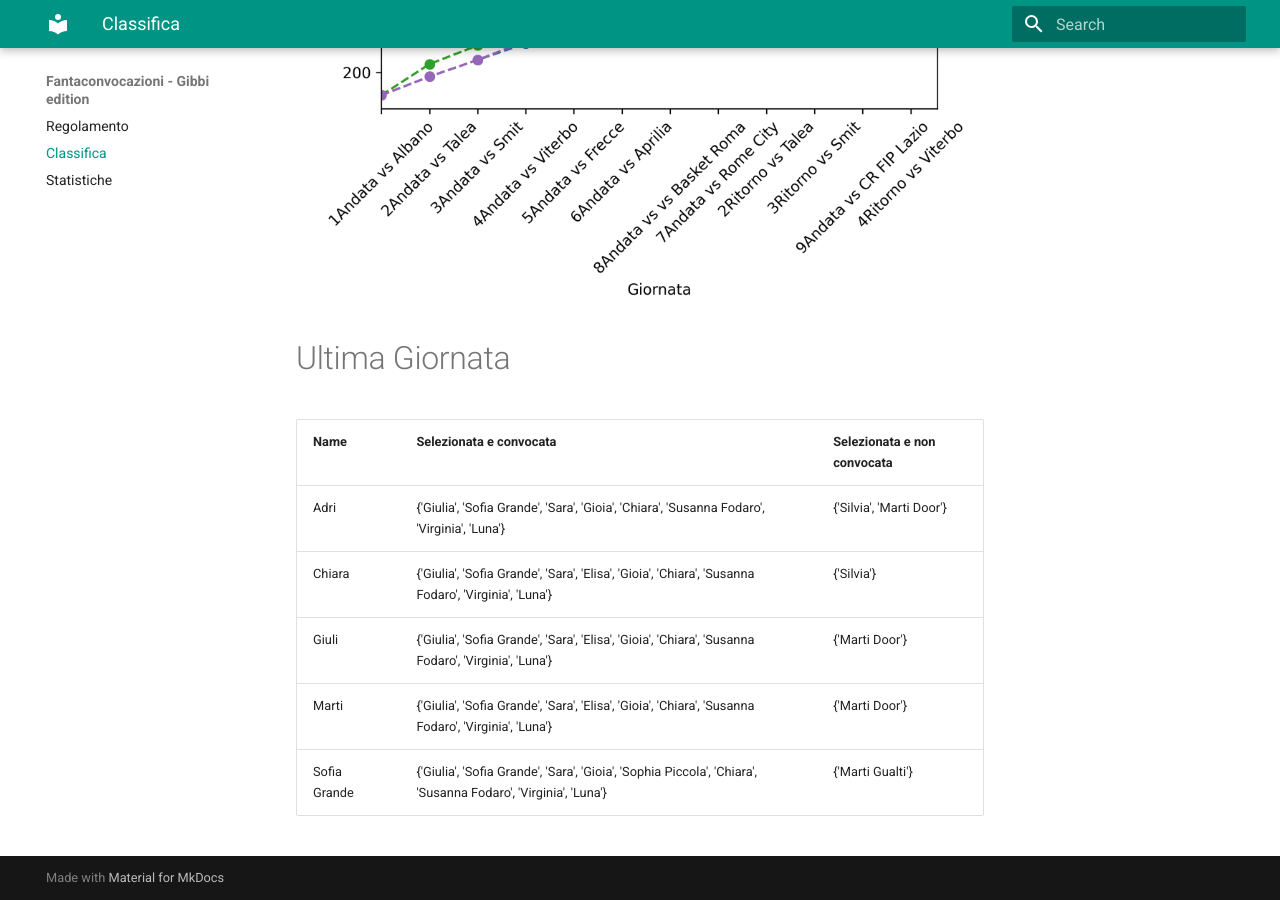
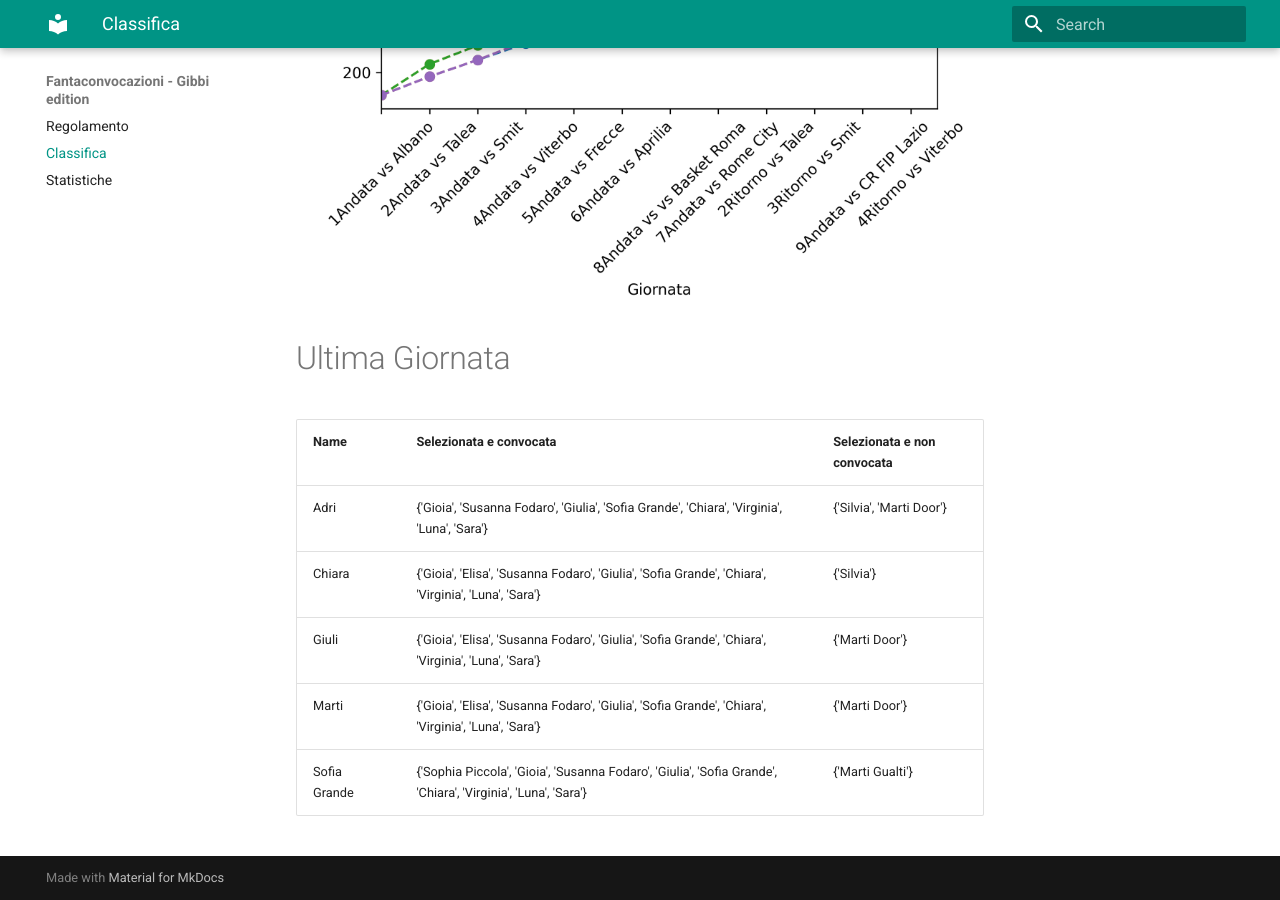
Before and after one commit to martinig94/fantagibbi, an MkDocs documentation site: the page built from docs/Classifica.md, in a window 1280 px wide and 900 px high, scrolled down 810 px. Built offline with MkDocs 1.6.1 and Material for MkDocs 9.7.7, drawn with Linux system fonts in a browser that asks for light colours.

Commit message:
Auto-update from main.py

```diff
--- a/docs/Classifica.md
+++ b/docs/Classifica.md
@@ -18,9 +18,9 @@
 <!-- START_TABLE CORRECT -->
 | Name         | Selezionata e convocata                                                                                       | Selezionata e non convocata   |
 |:-------------|:--------------------------------------------------------------------------------------------------------------|:------------------------------|
-| Adri         | {'Giulia', 'Sofia Grande', 'Sara', 'Gioia', 'Chiara', 'Susanna Fodaro', 'Virginia', 'Luna'}                   | {'Silvia', 'Marti Door'}      |
-| Chiara       | {'Giulia', 'Sofia Grande', 'Sara', 'Elisa', 'Gioia', 'Chiara', 'Susanna Fodaro', 'Virginia', 'Luna'}          | {'Silvia'}                    |
-| Giuli        | {'Giulia', 'Sofia Grande', 'Sara', 'Elisa', 'Gioia', 'Chiara', 'Susanna Fodaro', 'Virginia', 'Luna'}          | {'Marti Door'}                |
-| Marti        | {'Giulia', 'Sofia Grande', 'Sara', 'Elisa', 'Gioia', 'Chiara', 'Susanna Fodaro', 'Virginia', 'Luna'}          | {'Marti Door'}                |
-| Sofia Grande | {'Giulia', 'Sofia Grande', 'Sara', 'Gioia', 'Sophia Piccola', 'Chiara', 'Susanna Fodaro', 'Virginia', 'Luna'} | {'Marti Gualti'}              |
+| Adri         | {'Gioia', 'Susanna Fodaro', 'Giulia', 'Sofia Grande', 'Chiara', 'Virginia', 'Luna', 'Sara'}                   | {'Silvia', 'Marti Door'}      |
+| Chiara       | {'Gioia', 'Elisa', 'Susanna Fodaro', 'Giulia', 'Sofia Grande', 'Chiara', 'Virginia', 'Luna', 'Sara'}          | {'Silvia'}                    |
+| Giuli        | {'Gioia', 'Elisa', 'Susanna Fodaro', 'Giulia', 'Sofia Grande', 'Chiara', 'Virginia', 'Luna', 'Sara'}          | {'Marti Door'}                |
+| Marti        | {'Gioia', 'Elisa', 'Susanna Fodaro', 'Giulia', 'Sofia Grande', 'Chiara', 'Virginia', 'Luna', 'Sara'}          | {'Marti Door'}                |
+| Sofia Grande | {'Sophia Piccola', 'Gioia', 'Susanna Fodaro', 'Giulia', 'Sofia Grande', 'Chiara', 'Virginia', 'Luna', 'Sara'} | {'Marti Gualti'}              |
 <!-- END_TABLE CORRECT -->
```
